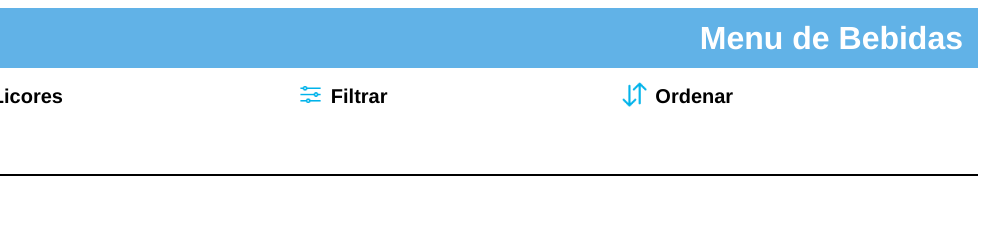
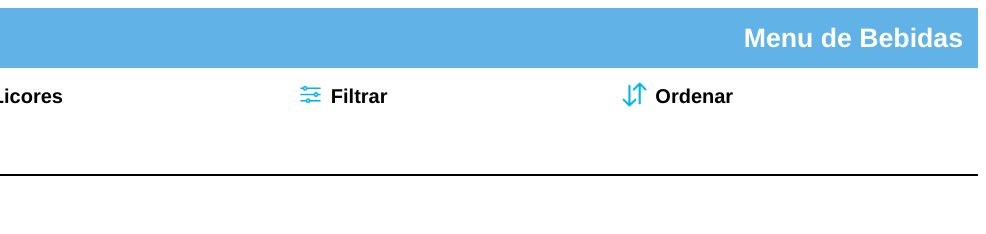
Before and after one commit to Sadners/Menu-Hotel, a plain HTML site: page index.html in a window 1280 px wide. Shown: the top 234 px of the page, 294-1280 px from the left. Drawn offline with Linux system fonts and the light colour scheme.

Commit message:
Se agrega corrige error de tamaño en titulo principal

```diff
--- a/css/estilos.css
+++ b/css/estilos.css
@@ -37,7 +37,7 @@
 
   .header .lado-derecho h1{
     font-family: Helvetica;
-    font-size: 24pt;
+    font-size: 20pt;
     color: white;
 
   }
```
